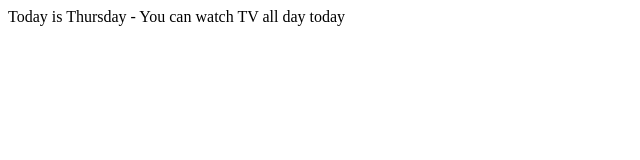
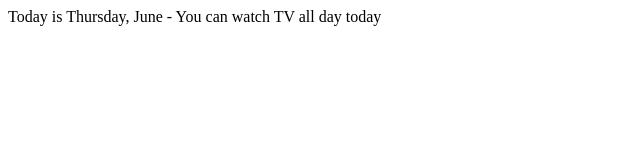
Before and after one commit to GroceriStar/react-only-intern-22, a React (Create React App) app: page / in a window 1280 px wide. Shown: the top 160 px of the page, without its empty margins (0-640 px from the left). Built offline with nearby package versions, Linux system fonts and the light colour scheme.

Commit message:
Add month to current day

```diff
--- a/package.json
+++ b/package.json
@@ -3,6 +3,7 @@
   "version": "0.1.0",
   "private": true,
   "dependencies": {
+    "moment": "^2.22.2",
     "raven-js": "^3.26.2",
     "react": "^16.4.1",
     "react-dom": "^16.4.1",
--- a/src/App.js
+++ b/src/App.js
@@ -1,10 +1,12 @@
 import React, { Component } from 'react';
+import moment from 'moment';
 
 class App extends Component {
 
     getDayName(number) {
-        let days = ['Sunday', 'Monday', 'Tuesday', 'Wednesday', 'Thursday', 'Friday', 'Saturday'];
-        return days[number];
+        const days = ['Sunday', 'Monday', 'Tuesday', 'Wednesday', 'Thursday', 'Friday', 'Saturday'];
+        const months = moment.months();
+        return `${days[number]}, ${months[new Date().getMonth()]}`;
     }
 
     render() {
```
Also changed, not shown: 1 other file (tests, documents, lock files or other folders).
